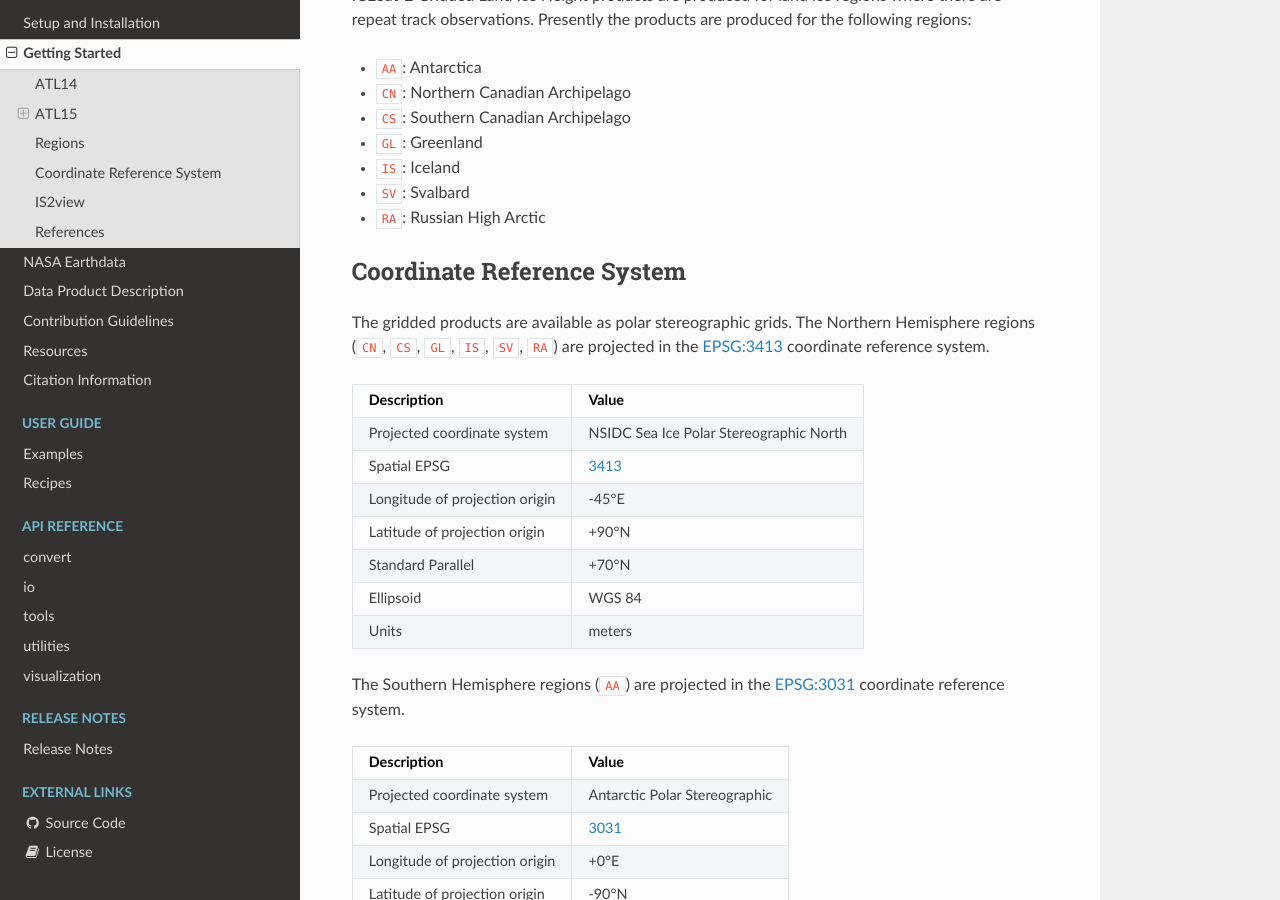
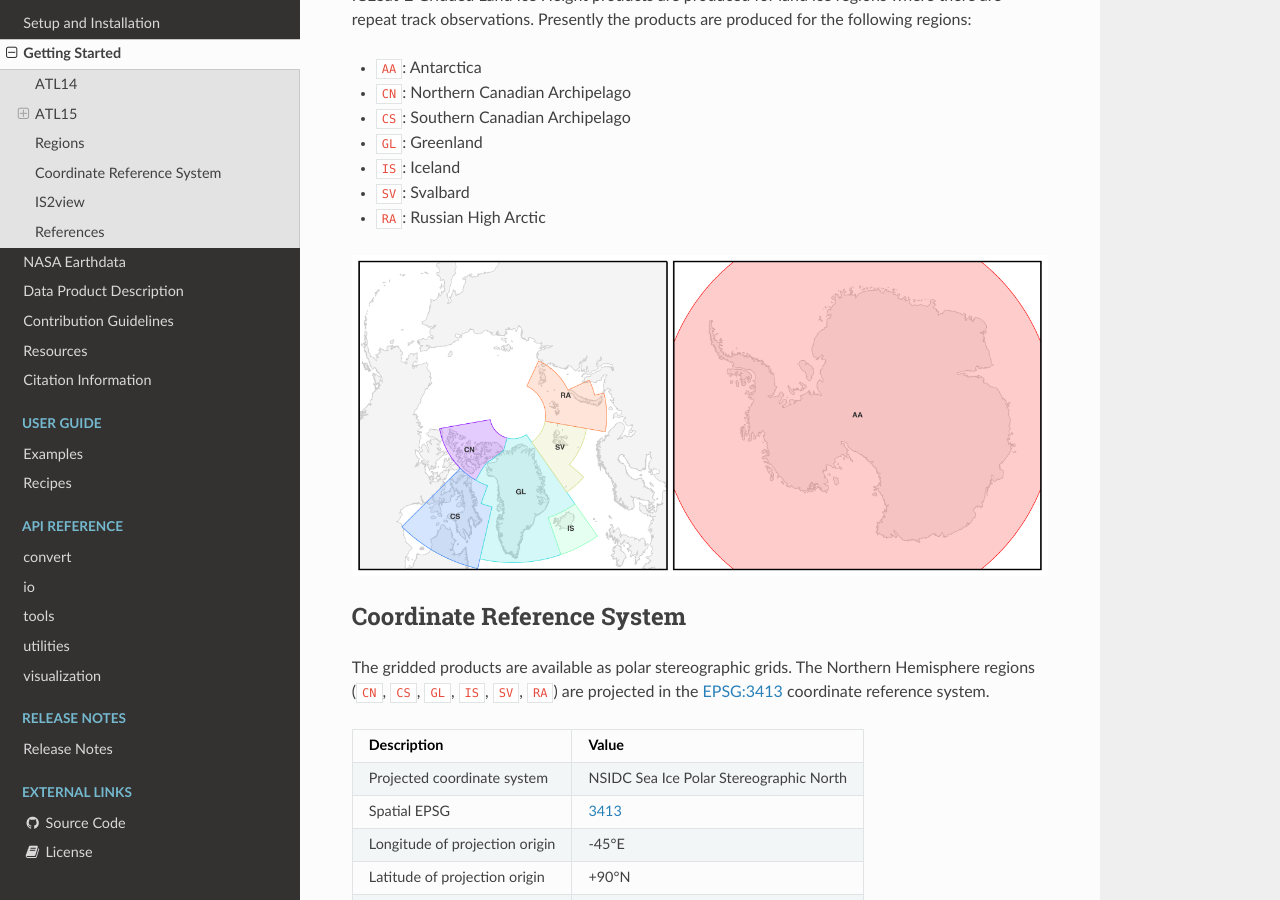
Before and after one commit to tsutterley/IS2view, a Sphinx documentation site: the page built from doc/source/getting_started/Getting-Started.rst, in a window 1280 px wide and 900 px high, scrolled down 1778 px. Built offline with Sphinx 7.4.7 and the Read the Docs theme 2.0.0, drawn with Linux system fonts in a browser that asks for light colours.

```diff
--- a/doc/source/getting_started/Getting-Started.rst
+++ b/doc/source/getting_started/Getting-Started.rst
@@ -84,6 +84,9 @@ Presently the products are produced for the following regions:
 - ``SV``: Svalbard
 - ``RA``: Russian High Arctic
 
+.. image:: ../_assets/ICESat-2_ATL1415_polar.png
+  :alt: ATL1415 polar regions
+
 Coordinate Reference System
 ###########################
 
```
Also changed, not shown: doc/source/_assets/ICESat-2_ATL1415_polar.png (added).
